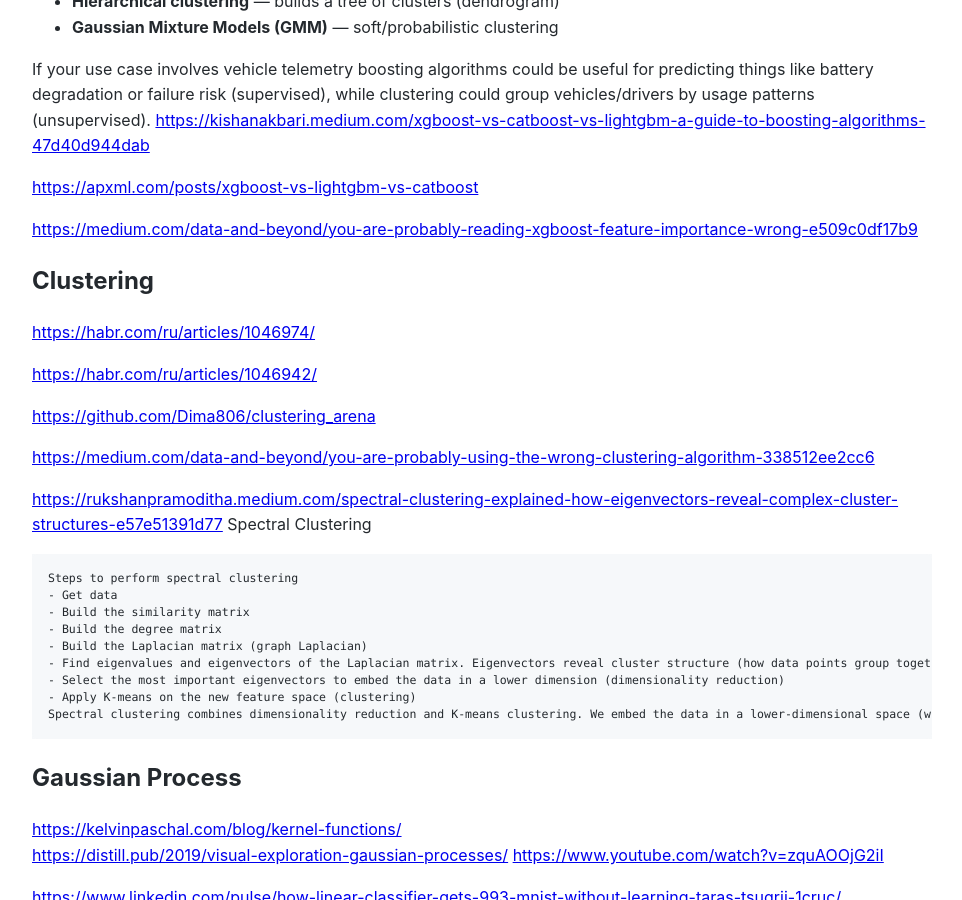
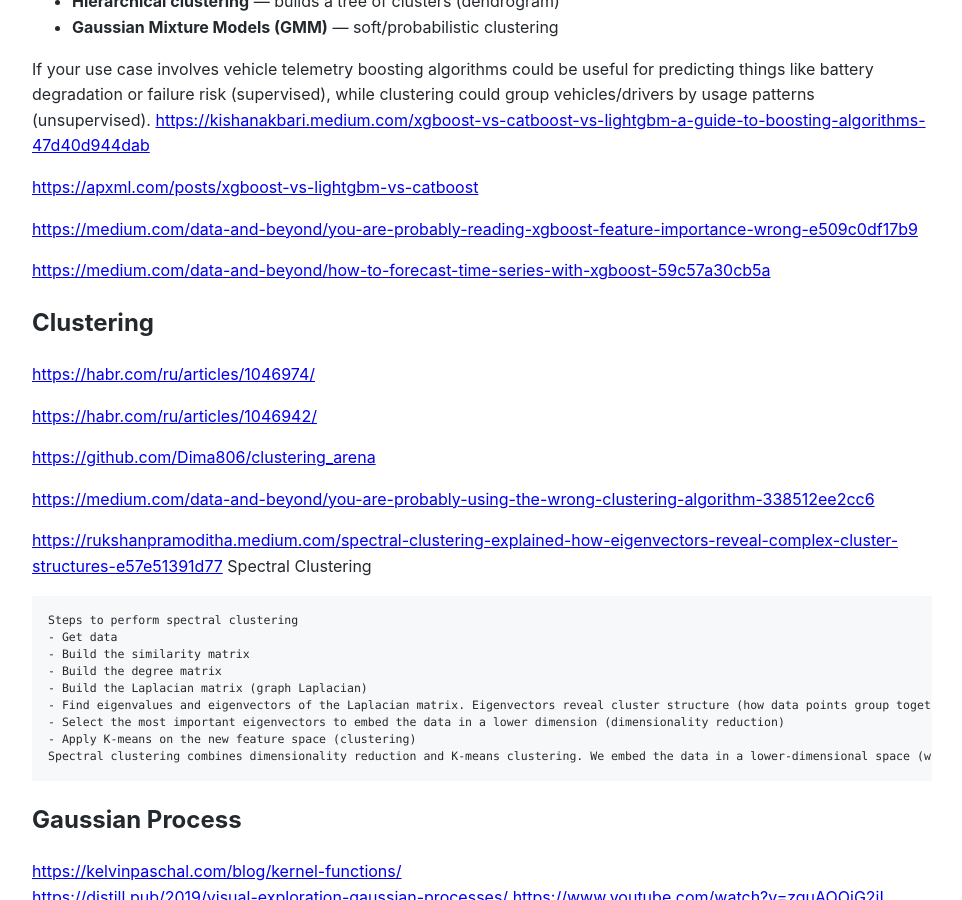
Before and after one commit to Michael-Lubinsky/michael-lubinsky.github.com, a Jekyll site: the page built from ml/classical_ml.md, in a window 1280 px wide and 900 px high, scrolled down 6885 px. Shown: the whole window, without its empty margins (158-1120 px from the left). Built offline with Jekyll 4.4.1, drawn with Linux system fonts in a browser that asks for light colours; our own code applies the rules of GitHub Pages for plain Markdown files.

Commit message:
Add additional resources for XGBoost and clustering

```diff
--- a/ml/classical_ml.md
+++ b/ml/classical_ml.md
@@ -112,6 +112,8 @@
 <https://apxml.com/posts/xgboost-vs-lightgbm-vs-catboost>
 
 <https://medium.com/data-and-beyond/you-are-probably-reading-xgboost-feature-importance-wrong-e509c0df17b9>
+
+<https://medium.com/data-and-beyond/how-to-forecast-time-series-with-xgboost-59c57a30cb5a>
 
 ## Clustering
 
```
